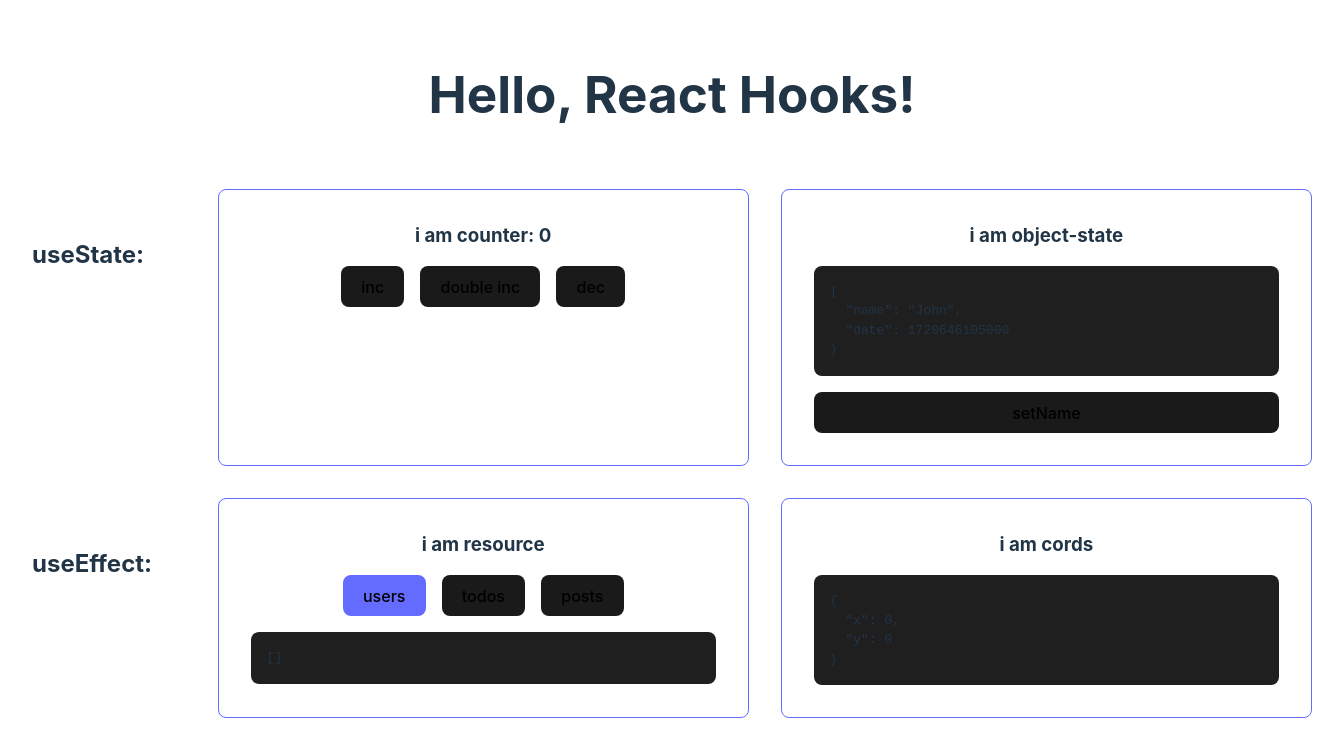
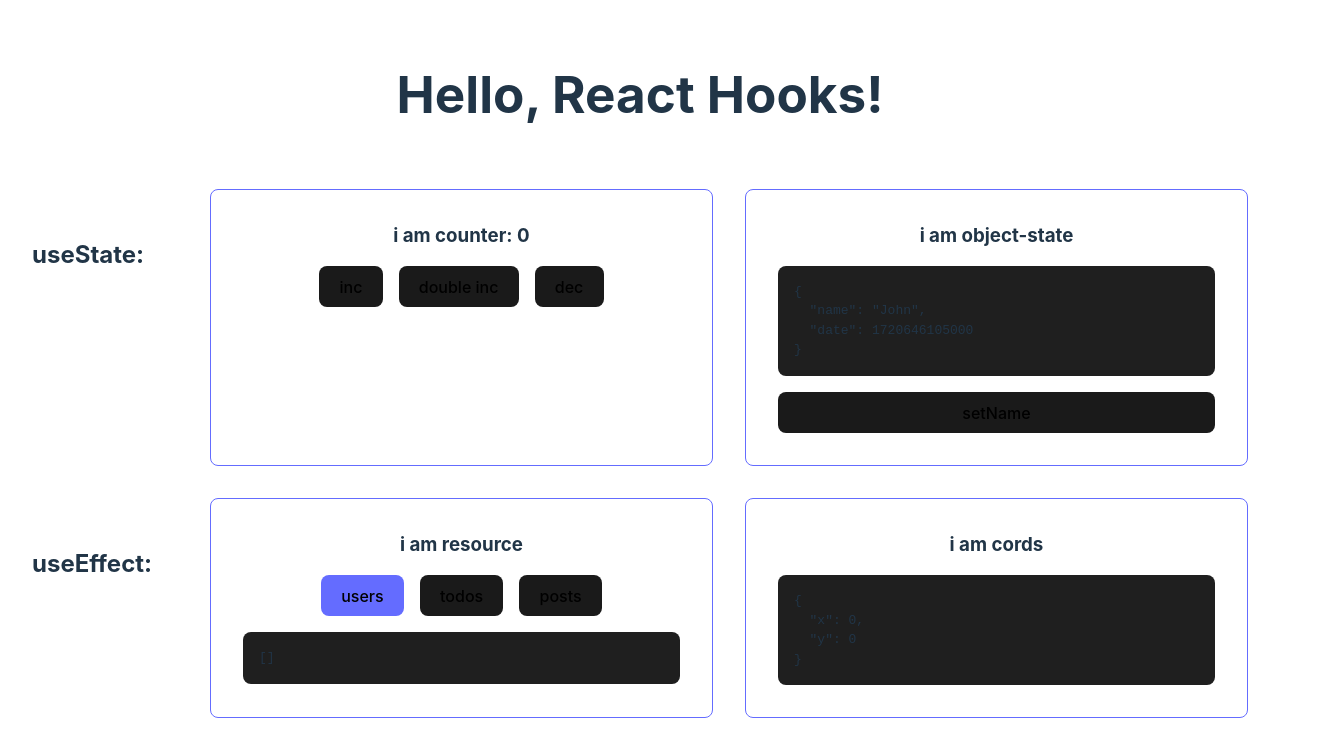
Before and after one commit to hellsgor/react-hooks-minin, a React (Vite) app: page / in a window 1280 px wide. Shown: the top 748 px of the page, 1344 px wide, since content can reach past the window. Built offline with nearby package versions, Linux system fonts and the light colour scheme; no server answers.

Commit message:
update(App.css): change box-sizing for all elements

```diff
--- a/src/App.css
+++ b/src/App.css
@@ -7,6 +7,10 @@
   display: flex;
   flex-direction: column;
   row-gap: 2rem;
+}
+
+* {
+  box-sizing: border-box;
 }
 
 .logo {
@@ -52,7 +56,6 @@
   flex-direction: column;
   flex: 1 1 calc(50% - 1rem);
   row-gap: 1rem;
-  box-sizing: border-box;
   overflow: hidden;
 }
 
@@ -90,7 +93,6 @@ pre {
   background-color: #1f1f1f;
   padding: 1rem;
   border-radius: 8px;
-  box-sizing: border-box;
   white-space: pre-wrap;
   word-wrap: break-word;
 }
```
